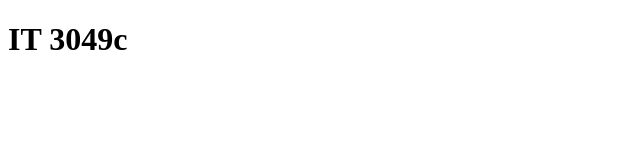
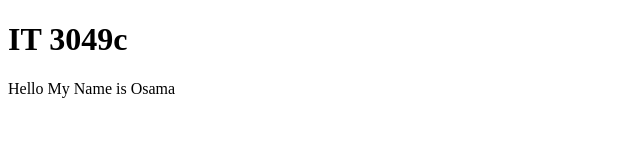
Before and after one commit to Bondogoa/hello_world, a plain HTML site: page index.html in a window 1280 px wide. Shown: the whole page, without its empty margins (0-640 px from the left). Drawn offline with Linux system fonts and the light colour scheme.

Commit message:
finished working on index paragraph

```diff
--- a/index.html
+++ b/index.html
@@ -7,5 +7,7 @@
 </head>
 <body>
   <h1>IT 3049c</h1>
+
+<p> Hello My Name is Osama </p>
 </body>
 </html>
```
